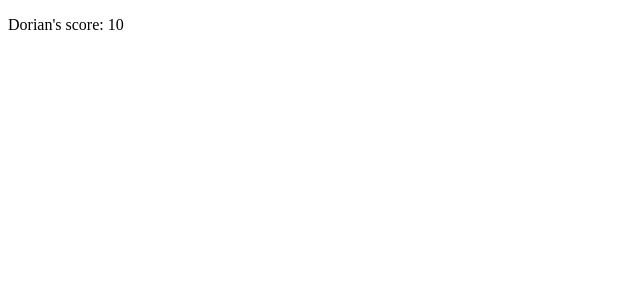
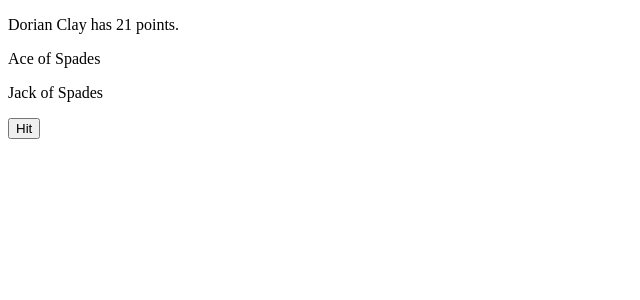
Before and after one commit to dorianclay/BlackJack, an Angular app in the folder web/blackjack/: page / in a window 1280 px wide. Shown: the top 300 px of the page, without its empty margins (0-640 px from the left). Built offline with nearby package versions, Linux system fonts and the light colour scheme.

Commit message:
Display basic cards and make button.

```diff
--- a/web/blackjack/src/app/app.component.html
+++ b/web/blackjack/src/app/app.component.html
@@ -1 +1 @@
-<app-player name="Dorian"></app-player>
+<app-player [playerModel]="playerModel"></app-player>
--- a/web/blackjack/src/app/app.component.ts
+++ b/web/blackjack/src/app/app.component.ts
@@ -1,10 +1,23 @@
-import { Component } from '@angular/core';
+import { Component, OnInit } from '@angular/core';
+import { PlayerModel } from './player/player-model';
+import { PlayerMetadata } from './player/player-metadata';
+import { Card, Suit } from './card';
 
 @Component({
   selector: 'app-root',
   templateUrl: './app.component.html',
   styleUrls: ['./app.component.scss']
 })
-export class AppComponent {
+export class AppComponent implements OnInit {
   title = 'blackjack';
+  playerModel!: PlayerModel;
+
+  ngOnInit() {
+    const playerMetadata = new PlayerMetadata('id', 'Dorian Clay');
+    const cards = [
+      new Card(Suit.SPADES, 1),
+      new Card(Suit.SPADES, 11),
+    ]
+    this.playerModel = new PlayerModel(playerMetadata, cards, 21);
+  }
 }
--- /dev/null
+++ b/web/blackjack/src/app/card-text.utils.ts
@@ -0,0 +1,35 @@
+import { Card, Suit } from './card';
+
+export function textFormatForCard(card: Card): string {
+  const valueString = textFormatForValue(card.value);
+  const suitString = textFormatForSuit(card.suit);
+  return `${valueString} of ${suitString}`;
+}
+
+function textFormatForValue(value: number): string {
+  switch (value) {
+    case 1:
+      return 'Ace';
+    case 11:
+      return 'Jack';
+    case 12:
+      return 'Queen';
+    case 13:
+      return 'King';
+    default:
+      return `${value}`;
+  }
+}
+
+function textFormatForSuit(suit: Suit): string {
+  switch (suit) {
+    case Suit.CLUBS:
+      return 'Clubs';
+    case Suit.DIAMONDS:
+      return 'Diamonds';
+    case Suit.HEARTS:
+      return 'Hearts';
+    case Suit.SPADES:
+      return 'Spades';
+  }
+}
--- /dev/null
+++ b/web/blackjack/src/app/card.ts
@@ -0,0 +1,10 @@
+export enum Suit {
+  CLUBS = 1,
+  DIAMONDS = 2,
+  HEARTS = 3,
+  SPADES = 4
+}
+
+export class Card {
+  constructor(public suit: Suit, public value: number) {}
+}
--- /dev/null
+++ b/web/blackjack/src/app/player/player-metadata.ts
@@ -0,0 +1,4 @@
+
+export class PlayerMetadata {
+  constructor(public id: string, public name: string) {}
+}
--- /dev/null
+++ b/web/blackjack/src/app/player/player-model.ts
@@ -0,0 +1,6 @@
+import { Card } from '../card';
+import { PlayerMetadata } from './player-metadata';
+
+export class PlayerModel {
+  constructor(public metadata: PlayerMetadata, public cards: Card[], public score: number) {}
+}
--- a/web/blackjack/src/app/player/player.component.html
+++ b/web/blackjack/src/app/player/player.component.html
@@ -1 +1,5 @@
-<p>{{ name }}'s score: {{ score }}</p>
+<p>{{ playerModel.metadata.name }} has {{ playerModel.score }} points.</p>
+
+<p *ngFor="let card of playerModel.cards"> {{ textForCard(card) }} </p>
+
+<button (click)="onHit()">Hit</button>
--- a/web/blackjack/src/app/player/player.component.ts
+++ b/web/blackjack/src/app/player/player.component.ts
@@ -1,4 +1,7 @@
 import { Component, OnInit, Input } from '@angular/core';
+import { PlayerModel } from './player-model';
+import { Card, Suit } from '../card';
+import { textFormatForCard } from '../card-text.utils';
 
 @Component({
   selector: 'app-player',
@@ -7,14 +10,22 @@ import { Component, OnInit, Input } from '@angular/core';
 })
 export class PlayerComponent implements OnInit {
 
-  @Input() name: string = '[[ no name ]]';
-  score: number;
+  @Input() playerModel!: PlayerModel;
 
-  constructor() {
-    this.score = 10;
+  constructor() {}
+
+  ngOnInit(): void {
+    if (!this.playerModel) {
+      console.error('expected a playerModel to be provided as input.')
+    }
   }
 
-  ngOnInit(): void {
+  textForCard(card: Card): string {
+    return textFormatForCard(card);
   }
 
+  onHit(): void {
+    const newCard = new Card(Suit.DIAMONDS, 2);
+    this.playerModel.cards.push(newCard);
+  }
 }
```
